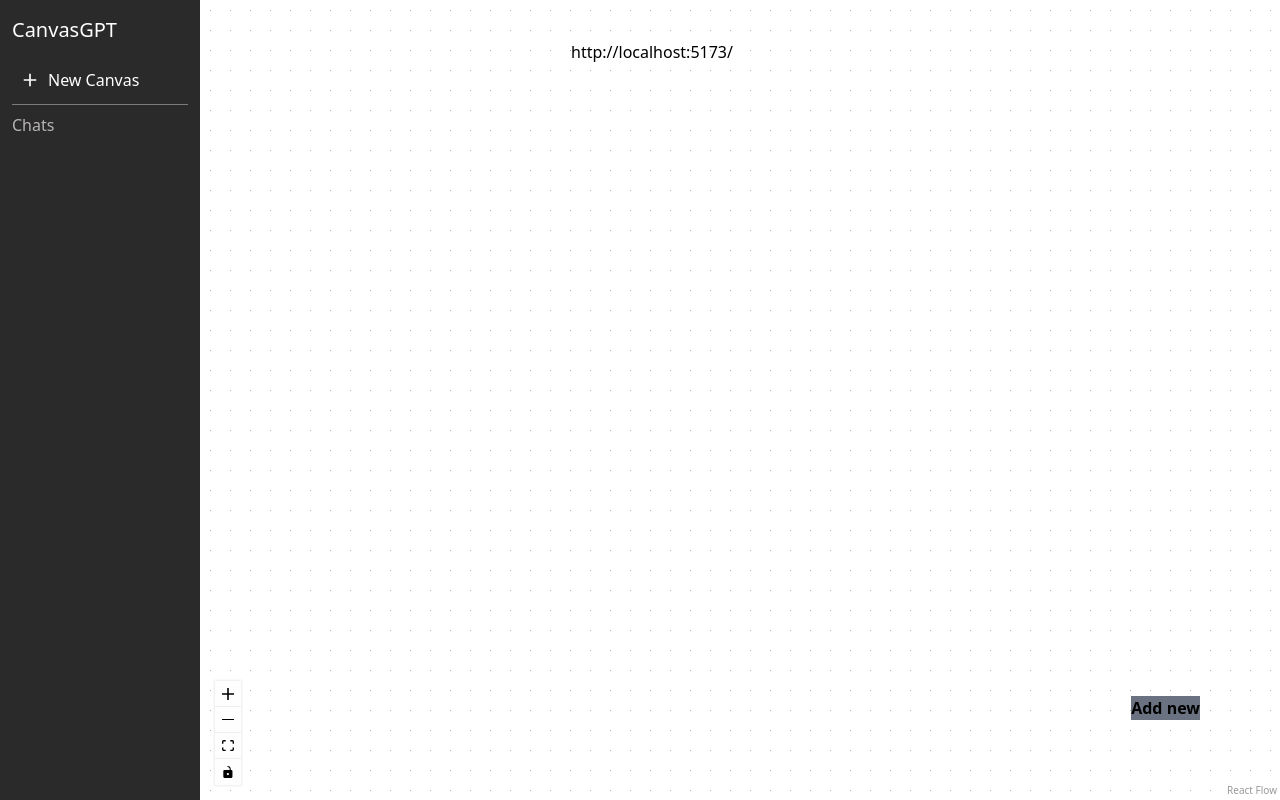
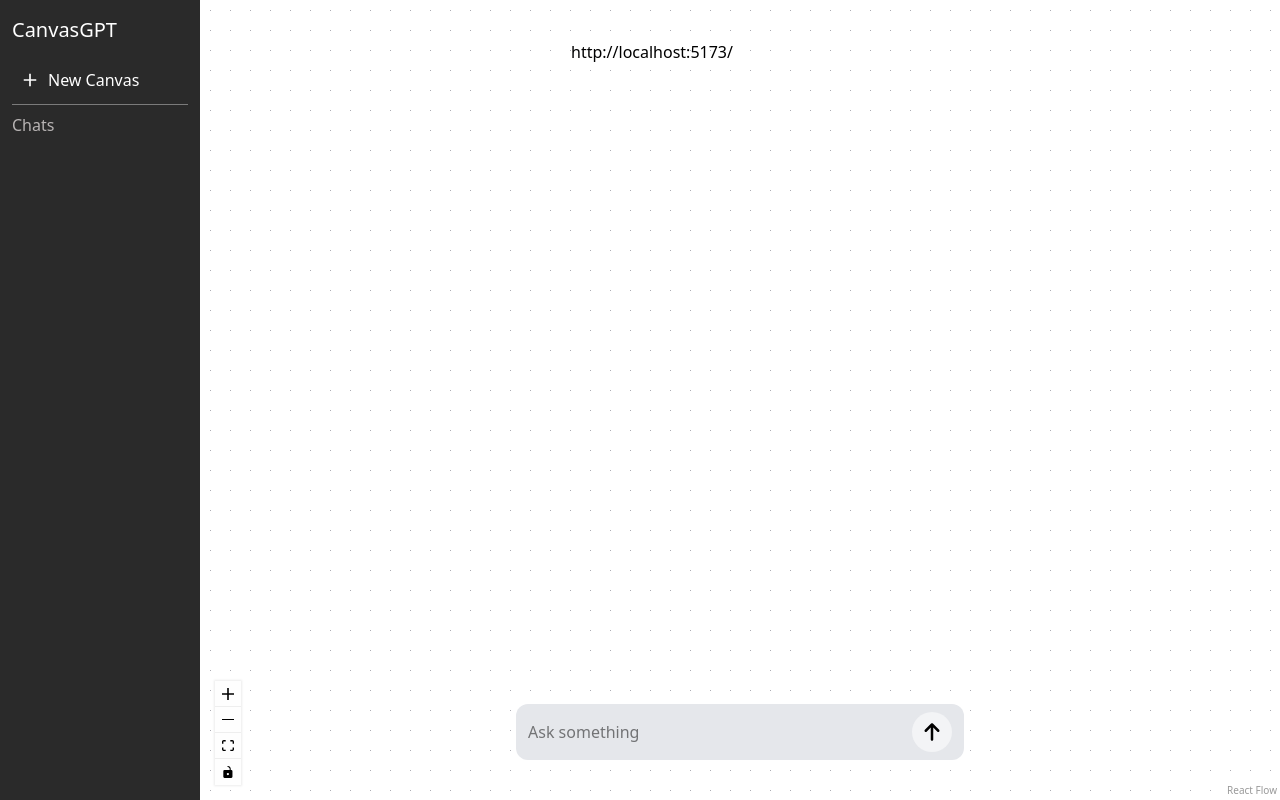
Before and after one commit to jirayutNajan/canvasGPT, a React (Vite) app: page / in a window 1280 px wide. Built offline with nearby package versions, Linux system fonts and the light colour scheme.

Commit message:
add input box

```diff
--- a/electron/db/db.js
+++ b/electron/db/db.js
@@ -8,7 +8,7 @@ const __dirname = path.dirname(__filename);
 
 // กำหนด path ของไฟล์ DB
 const dbPath = path.join(__dirname, 'app.db');
-// TODO ตอนจะ build app
+// TODO: ตอนจะ build app
 // const dbPath = path.join(app.getPath('userData'), 'app.db');
 
 // สร้าง DB
--- a/src/components/canvas/ChatBoxNode.tsx
+++ b/src/components/canvas/ChatBoxNode.tsx
@@ -52,6 +52,7 @@ const MarkdownRenderer = memo(({ content }: { content: string }) => {
   )
 })
 
+// TODO: ทำ  animetion loading
 export default function ChatBoxNode({ data }: NodeProps<ChatBoxNode>) {
   return (
     <div className="relative max-w-4xl min-w-sm bg-black p-1 rounded-xl">
--- a/src/components/canvas/InfiniteCanvas.tsx
+++ b/src/components/canvas/InfiniteCanvas.tsx
@@ -12,19 +12,24 @@ import {
   addEdge,
   type OnNodeDrag,
   type Viewport,
-  useReactFlow
+  useReactFlow,
 }
-from '@xyflow/react'
+  from '@xyflow/react'
 import '@xyflow/react/dist/style.css'
 import type { Chat } from "../../interface/ChatInterface"
 import { useState, useCallback, useMemo } from 'react'
 import ChatBoxNode from './ChatBoxNode'
+import InputSection from './InputSection'
+import { addChatlog } from '../../lib/Chat'
+import { useNavigate } from 'react-router-dom'
 
 // Define nodeTypes outside the component to prevent recreation on each render
 const nodeTypes = { chatBox: ChatBoxNode }
 
 const InfiniteCanvas = ({ chat }: { chat: Chat }) => {
   const reactFlow = useReactFlow();
+  const usenavigate = useNavigate();
+
   const [viewPort, setViewPort] = useState({ x: chat.offset.x || 0, y: chat.offset.y || 0, zoom: chat.zoomScale || 1 });
 
   const initialNodes = useMemo(() => {
@@ -35,136 +40,7 @@ const InfiniteCanvas = ({ chat }: { chat: Chat }) => {
         position: log.position,
         data: {
           input: log.input,
-          response: log._id == 0 ? `# ⚛️ React JS - Getting Started
-
-## What is React?
-
-**React** is a JavaScript library for building user interfaces. It was developed by **Facebook** and is now maintained by Meta.
-
-### Key Features
-
-- 🔄 **Virtual DOM** - Efficient updates
-- 🧩 **Component-Based** - Reusable UI pieces
-- 📱 **Learn Once, Write Anywhere**
-
----
-
-## Installation
-
-### Using Vite (Recommended)
-
-\`\`\`bash
-npm create vite@latest my-app -- --template react
-cd my-app
-npm install
-npm run dev
-\`\`\`
-
-### Using Create React App
-
-\`\`\`bash
-npx create-react-app my-app
-cd my-app
-npm start
-\`\`\`
-
----
-
-## Your First Component
-
-\`\`\`jsx
-function Welcome({ name }) {
-  return <h1>Hello, {name}!</h1>;
-}
-
-export default function App() {
-  return <Welcome name="React" />;
-}
-\`\`\`
-
----
-
-## useState Hook
-
-\`\`\`jsx
-import { useState } from 'react';
-
-function Counter() {
-  const [count, setCount] = useState(0);
-
-  return (
-    <button onClick={() => setCount(count + 1)}>
-      Count: {count}
-    </button>
-  );
-}
-\`\`\`
-
----
-
-## useEffect Hook
-
-\`\`\`jsx
-import { useEffect, useState } from 'react';
-
-function DataFetcher() {
-  const [data, setData] = useState(null);
-
-  useEffect(() => {
-    fetch('/api/data')
-      .then(res => res.json())
-      .then(setData);
-  }, []); // Empty deps = run once
-
-  return <div>{data}</div>;
-}
-\`\`\`
-
----
-
-## Props vs State
-
-| **Props** | **State** |
-|-----------|-----------|
-| Passed from parent | Local to component |
-| Read-only | Mutable via setter |
-| \`props.name\` | \`useState()\` |
-
----
-
-## Conditional Rendering
-
-\`\`\`jsx
-function Greeting({ isLoggedIn }) {
-  return isLoggedIn
-    ? <h1>Welcome back!</h1>
-    : <h1>Please sign in</h1>;
-}
-\`\`\`
-
----
-
-## Lists & Keys
-
-\`\`\`jsx
-function TodoList({ items }) {
-  return (
-    <ul>
-      {items.map(item => (
-        <li key={item.id}>{item.text}</li>
-      ))}
-    </ul>
-  );
-}
-\`\`\`
-
----
-
-## 📚 Resources
-
-- [React Docs](https://react.dev)
-- [React Tutorial](https://react.dev/learn)
-` : log.response
+          response: log.input
         },
         type: 'chatBox',
         dragHandle: '.draghandle'
@@ -191,7 +67,7 @@ function TodoList({ items }) {
     return newEdges
   })
 
-    const onNodesChange: OnNodesChange = useCallback( // get call when trigger trigger change
+  const onNodesChange: OnNodesChange = useCallback( // get call when trigger trigger change
     (changes) => setNodes((nodesSnapShot) => {
       return applyNodeChanges(changes, nodesSnapShot) // return array of node
     }), []
@@ -210,30 +86,51 @@ function TodoList({ items }) {
   )
 
   const onNodeDragStop: OnNodeDrag = useCallback((event: React.MouseEvent, node: Node) => {
-    if(chat.$loki) window.chat.updateChatLogXY(chat.$loki, Number(node.id), { x: node.position.x, y: node.position.y })
+    if (chat.$loki) window.chat.updateChatLogXY(chat.$loki, Number(node.id), { x: node.position.x, y: node.position.y })
     // console.log(node.position)
   }, [chat.$loki])
 
   const onViewportChange = useCallback((viewPort: Viewport) => {
     setViewPort({ x: viewPort.x, y: viewPort.y, zoom: viewPort.zoom })
-    if(chat.$loki) {
+    if (chat.$loki) {
       window.chat.updateChatOffset(chat.$loki, { x: viewPort.x, y: viewPort.y })
       window.chat.updateChatZoomScale(chat.$loki, viewPort.zoom)
     }
     // console.log(viewPort)
   }, [chat.$loki])
 
-  const addNode = useCallback((node: Node) => {
-    reactFlow.addNodes(node)
-    if(chat.$loki) window.chat.addChatLog(chat.$loki, {
-      _id: node.id,
-      input: node.data.input,
-      response: node.data.response,
-      position: node.position,
-      parent: [],
-      child: [],
+  // จะทำงานตอนลางวางด้วย
+  // const onPaneClick = useCallback((event: React.MouseEvent) => {
+  //   addNode({
+  //     id: reactFlow.getNodes().length.toString(),
+  //     position: reactFlow.screenToFlowPosition({ x: event.clientX, y: event.clientY }),
+  //     data: {
+  //       input: "add from click",
+  //       response: "eiei"
+  //     },
+  //     type: "chatBox",
+  //     dragHandle: '.draghandle'
+  //   })
+  // }, [reactFlow])
+
+  const handleAddChatLog = async (input: string) => {
+    const chatId = await addChatlog(input, nodes.length, Number(chat?.$loki), viewPort)
+
+    reactFlow.addNodes({
+      id: nodes.length.toString(),
+      position: { x: 0, y: 0},
+      data: {
+        input: input,
+        response: "..."
+      },
+      type: 'chatBox',
+      dragHandle: '.draghandle'
     })
-  }, [reactFlow, chat.$loki])
+
+    if(!chat.$loki) {
+      usenavigate(`/${chatId}`)
+    }
+  }
 
   return (
     <div className="relative ml-50 bg-white h-screen text-black">
@@ -247,25 +144,13 @@ function TodoList({ items }) {
         onConnect={onConnect}
         viewport={viewPort}
         onViewportChange={onViewportChange}
+        // onPaneClick={onPaneClick}
       >
         <Controls />
         <Background />
       </ReactFlow>
 
-      <button
-        className='absolute right-0 bottom-0 mr-20 mb-20 bg-gray-500 font-bold cursor-pointer'
-        onClick={() => {addNode({
-          id: reactFlow.getNodes().length.toString(),
-          position: { x: viewPort.x/2, y: viewPort.y/2 },
-          data: {
-            input: "input",
-            response: "response"
-          },
-          type: 'chatBox',
-          dragHandle: '.draghandle'
-        })}}>
-        Add new
-      </button>
+      <InputSection addChatInput={handleAddChatLog} />
     </div>
   )
 }
--- /dev/null
+++ b/src/components/canvas/InputSection.tsx
@@ -0,0 +1,36 @@
+import { useState, type FormEvent } from "react";
+import { FaArrowUp } from "react-icons/fa6";
+
+const InputSection = ({ addChatInput } : { addChatInput: (input: string) => void }) => {
+  const [input, setInput] = useState("");
+
+  const handleSubmit = (e: FormEvent) => {
+    e.preventDefault();
+    if(input.trim() == "") return;
+
+    addChatInput(input)
+    setInput("")
+  }
+
+  return (
+    <div className="absolute bottom-10 flex w-full justify-center">
+      <form
+        className="bg-gray-200 p-2 rounded-xl w-md flex justify-between px-3 gap-5"
+        onSubmit={(e) => handleSubmit(e)}
+      >
+        <input
+          className="flex-1 focus:ring-0 focus:outline-none focus:border-black/20
+          rounded-lg"
+          placeholder="Ask something"
+          value={input}
+          onChange={(e) => setInput((e.target.value))}
+        />
+        <button type="submit" className="rounded-full bg-gray-100 size-10 flex justify-center items-center">
+          <FaArrowUp size={20} />
+        </button>
+      </form>
+    </div>
+  )
+}
+
+export default InputSection;
--- a/src/interface/ChatInterface.ts
+++ b/src/interface/ChatInterface.ts
@@ -15,5 +15,5 @@ export interface Chat {
   chat_logs: ChatLog[];
   offset: { x: number, y: number };
   zoomScale?: number;
-  newChatBoxPosition: { x: number, y: number }, // remove later
+  // newChatBoxPosition: { x: number, y: number }, // remove later
 }
--- /dev/null
+++ b/src/lib/Chat.ts
@@ -0,0 +1,42 @@
+import type { Chat, ChatLog } from "../interface/ChatInterface";
+
+// TODO: เรียก api ตรงนี้เลย
+export const addChatlog =
+  async (input: string, chatlogLength: number, chatId?: number, viewPort?: { x: number, y: number, zoom: number } )
+  : Promise<string> => {
+
+  if(!chatId) {
+    let newChat: Chat;
+
+    newChat = {
+      name: input.slice(0, 20),
+      chat_logs: [
+        {
+          _id: 0,
+          input: input,
+          position: { x: 0, y: 0 },
+          parent: [],
+          child: [],
+        }
+      ],
+      offset: { x: viewPort?.x || 0, y: viewPort?.y || 0 },
+      zoomScale: viewPort?.zoom || 1,
+    }
+    const newChatId = (await window.chat.addChat(newChat)).$loki
+
+    return newChatId;
+  }
+  else {
+    const newChatlog: ChatLog = {
+      _id: chatlogLength,
+      input: input,
+      position: { x: 0, y: 0},
+      parent: [],
+      child: [],
+    }
+
+    window.chat.addChatLog(chatId.toString(), newChatlog);
+
+    return chatId.toString();
+  }
+}
--- a/src/pages/Home.tsx
+++ b/src/pages/Home.tsx
@@ -29,14 +29,11 @@ export const Home = () => {
     return <></>
   }
 
-  console.log(chat.$loki)
-
   return (
     <>
     <ReactFlowProvider key={chatId || 'new'}>
         {(!isPending) && <InfiniteCanvas chat={chat} />}
-
-      </ReactFlowProvider>
+    </ReactFlowProvider>
     </>
   )
 }
--- a/src/store/chatstore.ts
+++ b/src/store/chatstore.ts
@@ -1,10 +1,11 @@
+// อาจจะไม่ได้ใช้แล้ว ใช้ของที่ reactflow มีให้แทน
 import { create } from 'zustand'
 
 interface ChatStore {
   isAddInput: boolean,
   input: string,
   replayChatId?: number,
-  setIsAddInput: (input: boolean) => void,
+  setIsAddInput: (isAdd: boolean) => void,
   setInput: (input: string) => void,
   setReplyChatId: (id: number) => void
 }
--- a/src/store/replychatstore.ts
+++ /dev/null
@@ -1,15 +0,0 @@
-import { create } from "zustand";
-
-interface ReplyChatStore {
-  replyChatId: number | null;
-  replyChatText: string;
-  setReplyChatId: (id: number | null) => void;
-  setReplyChatText: (text: string) => void;
-}
-
-export const useReplyChatStore = create<ReplyChatStore>((set) => ({
-  replyChatId: null,
-  replyChatText: "",
-  setReplyChatId: (id) => set({ replyChatId: id }),
-  setReplyChatText: (text) => set({ replyChatText: text }),
-}));
```
Also changed, not shown: electron/main.js (line endings or trailing spaces), src/components/layout/Layout.tsx (line endings or trailing spaces).
